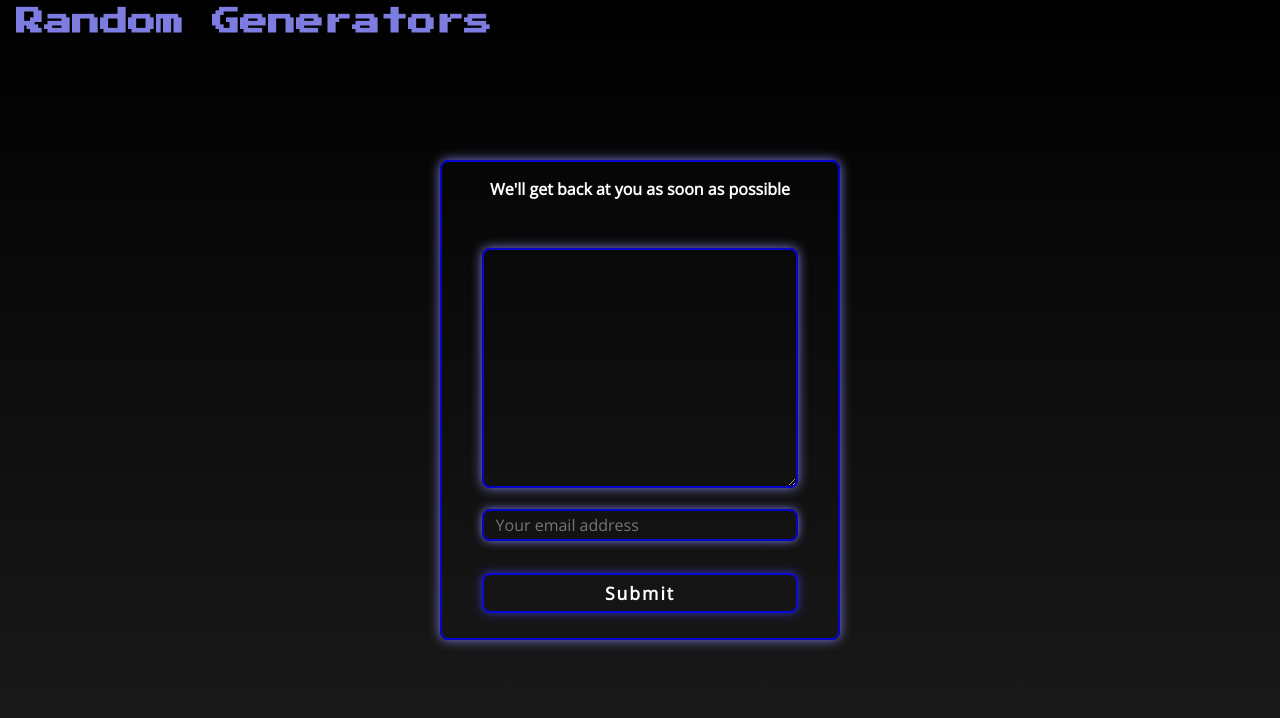
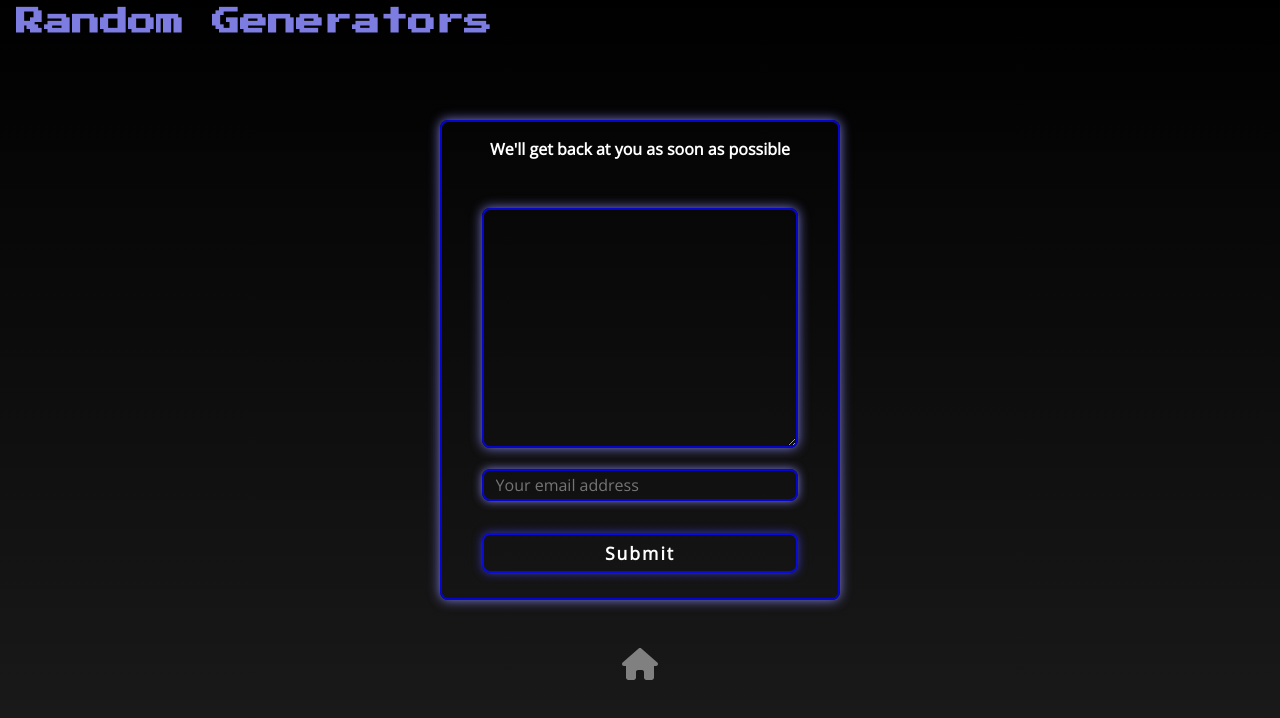
Before and after one commit to 0xRomRom/Random-Generators-V2, a React (Create React App) app in the folder random-generators-v2/: page /contact in a window 1280 px wide. Shown: the top 718 px of the page. Built offline with nearby package versions, Linux system fonts and the light colour scheme.

Commit message:
Added home href for contact modal

```diff
--- a/random-generators-v2/src/components/UI/Contact.js
+++ b/random-generators-v2/src/components/UI/Contact.js
@@ -36,8 +36,11 @@ const Contact = () => {
         <h1 className={cl.logo}>Random Generators</h1>
       </Link>
       {!submitted && (
+        <>
           <div className={cl["contact-box"]}>
-          <h3 className={cl.hero}>We'll get back at you as soon as possible</h3>
+            <h3 className={cl.hero}>
+              We'll get back at you as soon as possible
+            </h3>
             <form>
               <textarea className={cl.message} ref={messageRef}></textarea>
               <input
@@ -51,6 +54,10 @@ const Contact = () => {
               </button>
             </form>
           </div>
+          <Link to="/">
+            <FontAwesomeIcon icon={faHouse} className={cl.home} />
+          </Link>
+        </>
       )}
       {submitted && (
         <>
--- a/random-generators-v2/src/components/UI/Contact.module.css
+++ b/random-generators-v2/src/components/UI/Contact.module.css
@@ -102,7 +102,7 @@
 }
 
 .home {
-  margin-top: 1rem !important;
+  margin-top: 3rem !important;
   font-size: 2rem;
   color: gray;
   transition: all 0.2s ease-in-out;
@@ -110,7 +110,6 @@
 }
 
 .home:hover {
-  margin-top: 1rem !important;
   font-size: 2rem;
   color: white;
 }
```
Lines whose indentation alone changed are shown as unchanged.
